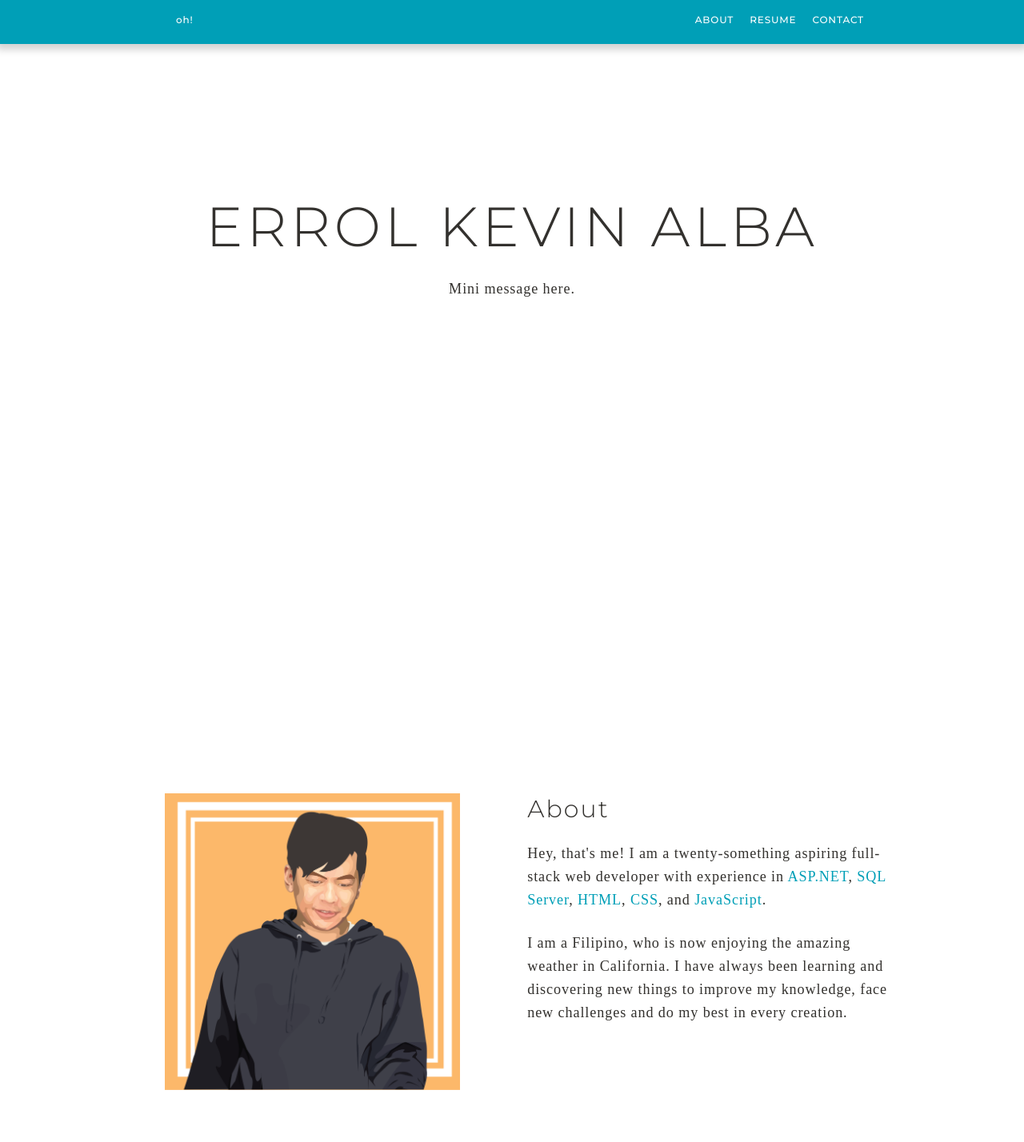
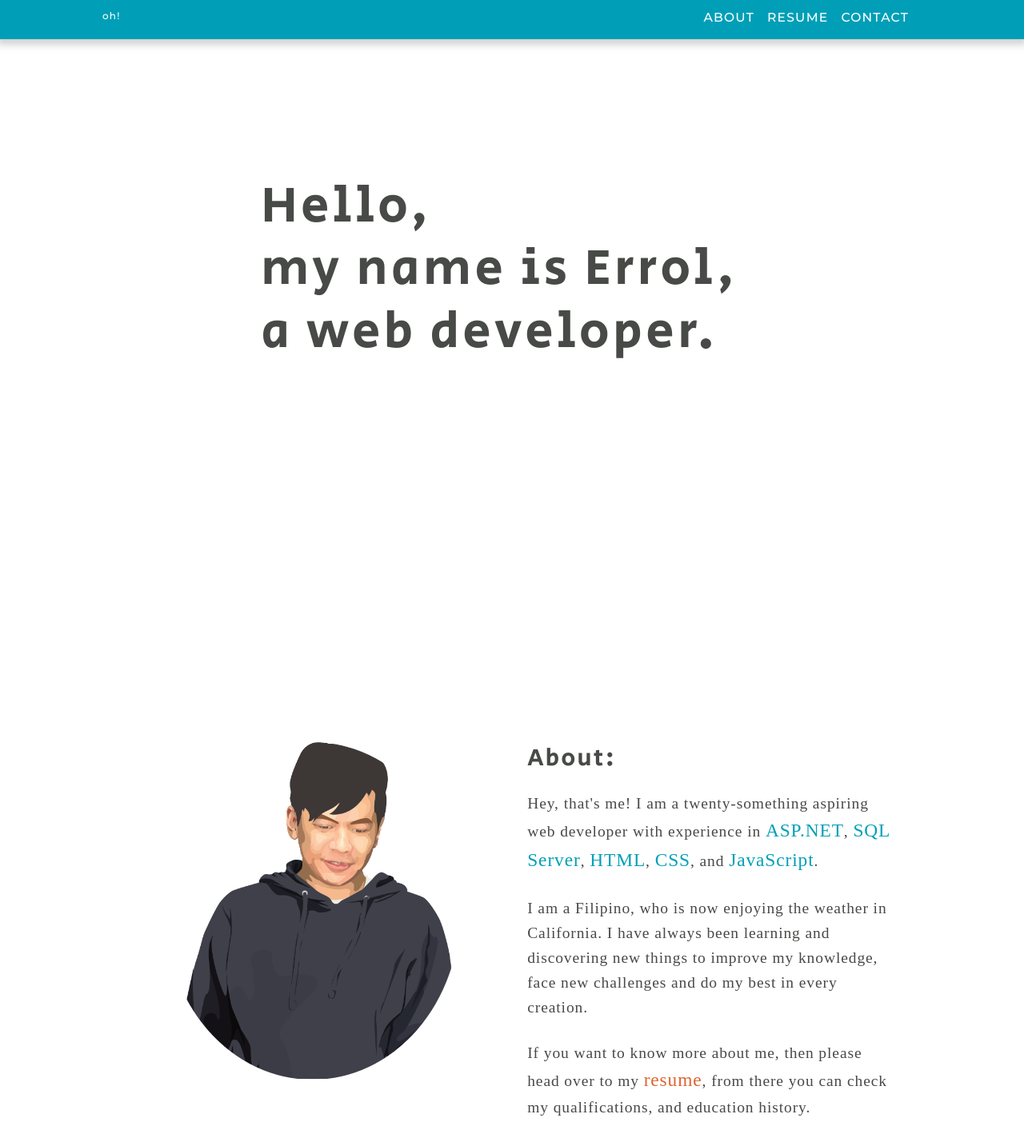
Before and after one commit to ekbalba/My-personal-website, a plain HTML site: page index.html in a window 1280 px wide. Shown: the top 1428 px of the page at 80% size. Drawn offline with nearby package versions, Linux system fonts and the light colour scheme; a web font is replaced by a local one.

Commit message:
Added new content and css changes

```diff
--- /dev/null
+++ b/css/animate.scss
@@ -0,0 +1,39 @@
+.fade-in-fwd {
+	-webkit-animation: fade-in-fwd 1.8s cubic-bezier(0.390, 0.575, 0.565, 1.000) 0.6s both;
+	        animation: fade-in-fwd 1.8s cubic-bezier(0.390, 0.575, 0.565, 1.000) 0.6s both;
+}
+
+/* ----------------------------------------------
+ * Generated by Animista on 2017-10-6 17:42:24
+ * w: http://animista.net, t: @cssanimista
+ * ---------------------------------------------- */
+
+/**
+ * ----------------------------------------
+ * animation fade-in-fwd
+ * ----------------------------------------
+ */
+ @-webkit-keyframes fade-in-fwd {
+  0% {
+    -webkit-transform: translateZ(-80px);
+            transform: translateZ(-80px);
+    opacity: 0;
+  }
+  100% {
+    -webkit-transform: translateZ(0);
+            transform: translateZ(0);
+    opacity: 1;
+  }
+}
+@keyframes fade-in-fwd {
+  0% {
+    -webkit-transform: translateZ(-80px);
+            transform: translateZ(-80px);
+    opacity: 0;
+  }
+  100% {
+    -webkit-transform: translateZ(0);
+            transform: translateZ(0);
+    opacity: 1;
+  }
+}
--- a/css/styles.scss
+++ b/css/styles.scss
@@ -1,14 +1,15 @@
 @import 'variables';
 @import 'mixins';
+@import 'animate';
 body {
     background-color: $white;
-    color: #33312e;
+    color: #484a47;
     font-family: $ovo;
     letter-spacing: .06em;
 }
 
 h1 {
-    font-family: $montserrat;
+    font-family: $secularOne;
     letter-spacing: .07em;
 }
 
@@ -21,84 +22,131 @@ h6 {
 }
 
 p {
-    font-size: 1.1em;
+    font-size: 1.3em;
 }
 
-span {
-    color: #009fb7;
+li {
+    @extend p;
 }
 
-a,
-a:visited,
-a:hover {
-    @extend span;
-    @extend h1;
+a {
     text-decoration: none;
 }
 
-section {
-    font-size: 1.1em;
-    margin-bottom: 20%;
+a:visited,
+a:hover {
+    @extend a;
+}
+
+section:not(:first-of-type){
+    margin-top: 5%;
+    margin-bottom: 5%;
 }
 
 .nav-bar {
-    background-color: #009fb7;
+    background-color: $blue;
+    font-family: $montserrat;
     font-size: .8em;
     font-weight: 500;
-    letter-spacing: .2em;
+    letter-spacing: .1em;
+    padding-top: 0.8%;
+    padding-bottom: 0.3%;
     position: fixed;
     width: 100%;
     z-index: 1;
-    @include box-shadow($boxShadow);
+    @include box-shadow($navShadow);
     .brand {
-        float: left;
-        padding: 15px 0 10px 200px;
+        padding-left: 10%;
     }
     .menu {
-        float: right;
-        padding: 15px 200px 10px 0;
+        padding-right: 10%;
         li {
-            float: left;
             list-style-type: none;
+            a {
+                padding-right: 2vh;
+            }
         }
     }
     a {
         color: $white;
-        padding-left: 20px;
     }
 }
 
-.landing {
+#landing {
     height: 100vh;
-    text-align: center;
-    h2 {
+    #landing-my-name {
+        text-align: left;
         font-size: 4.2em;
-        margin-top: 25%;
+        margin-top: 35%;
     }
 }
 
-.intro {
-    .left-intro {
-        img {
-            display: block;
-            margin: auto;
-            max-height: 80%;
-            max-width: 80%;
+#about {
+    padding-top: 10vh;
+}
+
+#my-photo {
+    display: block;
+    margin: 0 auto 20% auto;
+    max-height: 80%;
+    max-width: 80%;
+}
+
+// // .my-projects {}
+// .card {
+//     background: #fff;
+//     border-radius: 2px;
+//     display: inline-block;
+//     height: 300px;
+//     margin: 1rem;
+//     position: relative;
+//     width: 300px;
+// }
+// .card-effect {
+//     box-shadow: 0 3px 6px rgba(0, 0, 0, 0.16), 0 3px 6px rgba(0, 0, 0, 0.23);
+// }
+.blue-highlight {
+    color: $blue;
+    font-size: 1.2em;
+}
+
+.orange-highlight {
+    color: $orange;
+    font-size: 1.2em;
+}
+
+a.orange-highlight:hover{
+    border-top: 2px dotted $orange;
+    border-bottom: 2px dotted $orange;
+    padding-top: .1px;
+    padding-bottom: .1px;
+}
+
+.line-break {
+    display: block;
+}
+
+.img-circle {
+    border-radius: 50%;
+}
+
+@media screen and (device-width: 360px) and (device-height: 640px) and (-webkit-device-pixel-ratio: 3) {
+    #landing {
+        #landing-my-name {
+            font-size: 3em;
+            margin-top: 22.5%;
+            letter-spacing: .05em;
         }
     }
+    p,
+    li {
+        font-size: 1em;
+    }
+    .nav-bar {
+        padding-top: 1.8%;
+        padding-bottom: 0;
+    }
+    #about {
+        padding-top: 5vh;
+    }
 }
-
-// .my-projects {}
-.card {
-    background: #fff;
-    border-radius: 2px;
-    display: inline-block;
-    height: 300px;
-    margin: 1rem;
-    position: relative;
-    width: 300px;
-}
-
-.card-effect {
-    box-shadow: 0 3px 6px rgba(0, 0, 0, 0.16), 0 3px 6px rgba(0, 0, 0, 0.23);
-}
--- a/css/variables.scss
+++ b/css/variables.scss
@@ -1,14 +1,17 @@
-@import url('https://fonts.googleapis.com/css?family=Montserrat:300,400,500|Ovo');
+@import url('https://fonts.googleapis.com/css?family=Montserrat:300,400,500|Ovo|Secular+One');
 // Colours
 $black: #000000;
 $white: #ffffff;
+$blue: #009fb7;
+$orange: #DE6530;
 // Fonts
 $montserrat: 'Montserrat',
 sans-serif;
 $ovo: 'Ovo',
 serif;
+$secularOne: 'Secular One', sans-serif;
 // Box Shadow
-$boxShadow: 0px 3px 9px 4px rgba(0,
+$navShadow: 0px 3px 9px 4px rgba(0,
 0,
 0,
 0.18);
--- a/index.html
+++ b/index.html
@@ -22,57 +22,75 @@
 <body>
     <header>
         <nav class="row nav-bar">
-            <div class="brand"><a href="test.html">oh!</a></div>
-            <div class="menu">
+            <div class="brand u-pull-left"><a href="index">oh!</a></div>
+            <div class="menu u-pull-right">
                 <ul>
-                    <li><a href="about.html">ABOUT</a></li>
-                    <li><a href="resume.html">RESUME</a></li>
-                    <li><a href="contact.html">CONTACT</a></li>
+                    <li class="u-pull-left"><a href="#about">ABOUT</a></li>
+                    <li class="u-pull-left"><a href="resume.html">RESUME</a></li>
+                    <li class="u-pull-left"><a href="contact.html">CONTACT</a></li>
                 </ul>
             </div>
         </nav>
     </header>
     <div class="container">
-        <section class="row twelve columns landing">
-            <h2 class="landing-message">
-                ERROL KEVIN ALBA
+        <section class="row offset-by-two eight columns" id="landing">
+            <h2 class="fade-in-fwd" id="landing-my-name">
+                <span class="line-break">Hello,</span>
+                <span class="line-break">my name is Errol,</span>
+                <span class="line-break">a web developer.</span>
             </h2>
-            <p class="mini-message">
-                Mini message here.
-            </p>
         </section>
-        <section class="row twelve columns intro">
-            <div class="six columns left-intro">
-                <img src="../../images/my-photo.png" alt="">
+        <section class="row twelve columns" id="about">
+            <div class="six columns">
+                <img src="../../images/my-photo2.png" alt="Oops! There should be a handsome photo here." class="img-circle" id="my-photo">
             </div>
-            <div class="six columns right-intro">
+            <div class="six columns">
                 <h4>
-                    About
+                    About:
                 </h4>
                 <p>
-                    Hey, that's me! I am a twenty-something aspiring full-stack web developer with experience in <span>ASP.NET</span>,
-                    <span>SQL Server</span>, <span>HTML</span>, <span>CSS</span>, and <span>JavaScript</span>.
+                    Hey, that's me! I am a twenty-something aspiring web developer with experience in
+                    <span class="blue-highlight">ASP.NET</span>,
+                    <span class="blue-highlight">SQL Server</span>,
+                    <span class="blue-highlight">HTML</span>,
+                    <span class="blue-highlight">CSS</span>, and
+                    <span class="blue-highlight">JavaScript</span>.
                 </p>
                 <p>
-                    I am a Filipino, who is now enjoying the amazing weather in California. I have always been learning and discovering new things
+                    I am a Filipino, who is now enjoying the weather in California. I have always been learning and discovering new things
                     to improve my knowledge, face new challenges and do my best in every creation.
+                </p>
+                <p>
+                    If you want to know more about me, then please head over to my
+                    <a href="#" class="orange-highlight">resume</a>, from there you can check my qualifications, and education
+                    history.
                 </p>
             </div>
         </section>
         <section class="row twelve columns">
             <h4>
-                What I've been upto lately?
+                What I've been upto lately:
             </h4>
-            <p>"Lorem ipsum dolor sit amet, consectetur adipiscing elit, sed do eiusmod tempor incididunt ut labore et dolore
-                magna aliqua. Ut enim ad minim veniam, quis nostrud exercitation ullamco laboris nisi ut aliquip ex ea commodo
-                consequat. Duis aute irure dolor in reprehenderit in voluptate velit esse cillum dolore eu fugiat nulla pariatur.
-                Excepteur sint occaecat cupidatat non proident, sunt in culpa qui officia deserunt mollit anim id est laborum."</p>
+            <ul>
+                <li>
+                    honing my developing skills thru <a href="https://www.pluralsight.com/" class="orange-highlight">Pluralsight</a> courses.
+                </li>
+                <li>
+                    doing freelance web development for clients.
+                </li>
+                <li>
+                    making a web application to help project managers manage their projects.
+                </li>
+                <li>
+                    learning how to use <a href="https://inkscape.org/en/" class="orange-highlight">Inkscape</a> for creating beautiful logos.
+                </li>
+            </ul>
         </section>
-        <section class="my-projects">
+        <!-- <section class="my-projects">
             <div class="row card card-effect">
 
             </div>
-        </section>
+        </section> -->
     </div>
     <!--[if lt IE 7]>
             <p class="browsehappy">You are using an <strong>outdated</strong> browser. Please <a href="#">upgrade your browser</a> to improve your experience.</p>
```
Also changed, not shown: css/animate.css (added), css/skeleton.css, css/styles.css, css/variables.css, final.png (added), images/my-photo2.png (added), 4 other files.
